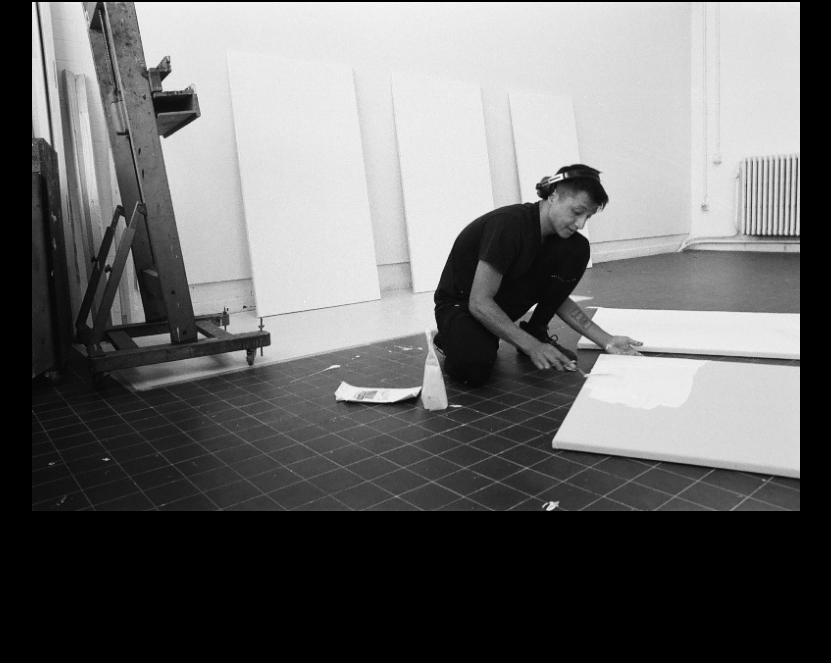
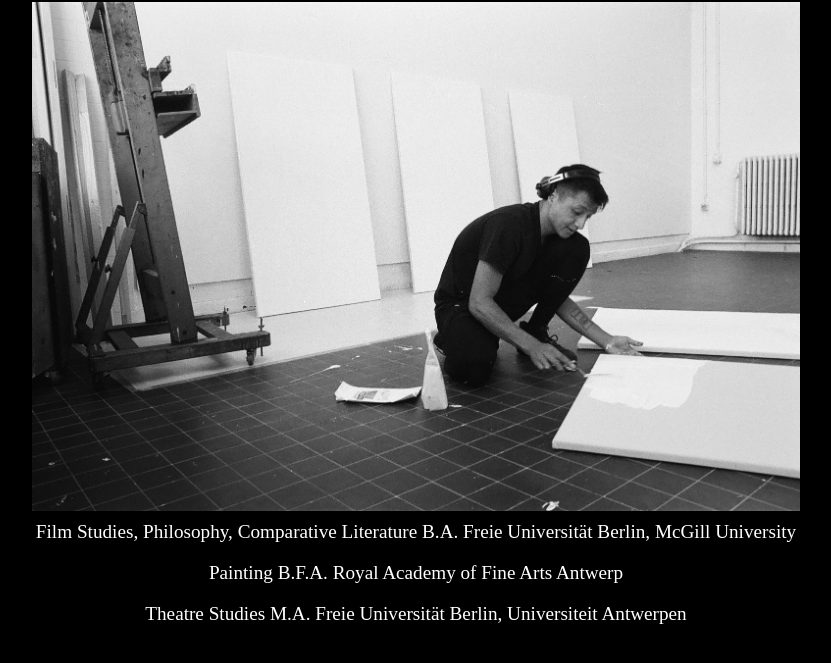
Before and after one commit to lundizius/website, a plain HTML site: page index.html in a window 1280 px wide. Shown: the part 99-762 px from the top of the page, without its empty margins (224-1055 px from the left). Drawn offline with Linux system fonts and the light colour scheme.

Commit message:
Update index.html

```diff
--- a/index.html
+++ b/index.html
@@ -41,5 +41,8 @@ color: crimson;
     <p>Lukas Suryadi Ishar</p>
     <!-- Bild einfügen -->
     <img src="000016460031.jpg" alt="Photo: Toni de Roeck">
+    <p style="color: white;">Film Studies, Philosophy, Comparative Literature B.A. Freie Universität Berlin, McGill University</p>
+    <p style="color: white;">Painting B.F.A. Royal Academy of Fine Arts Antwerp</p>
+    <p style="color: white;">Theatre Studies M.A. Freie Universität Berlin, Universiteit Antwerpen</p>
 </body>
 </html>
```
